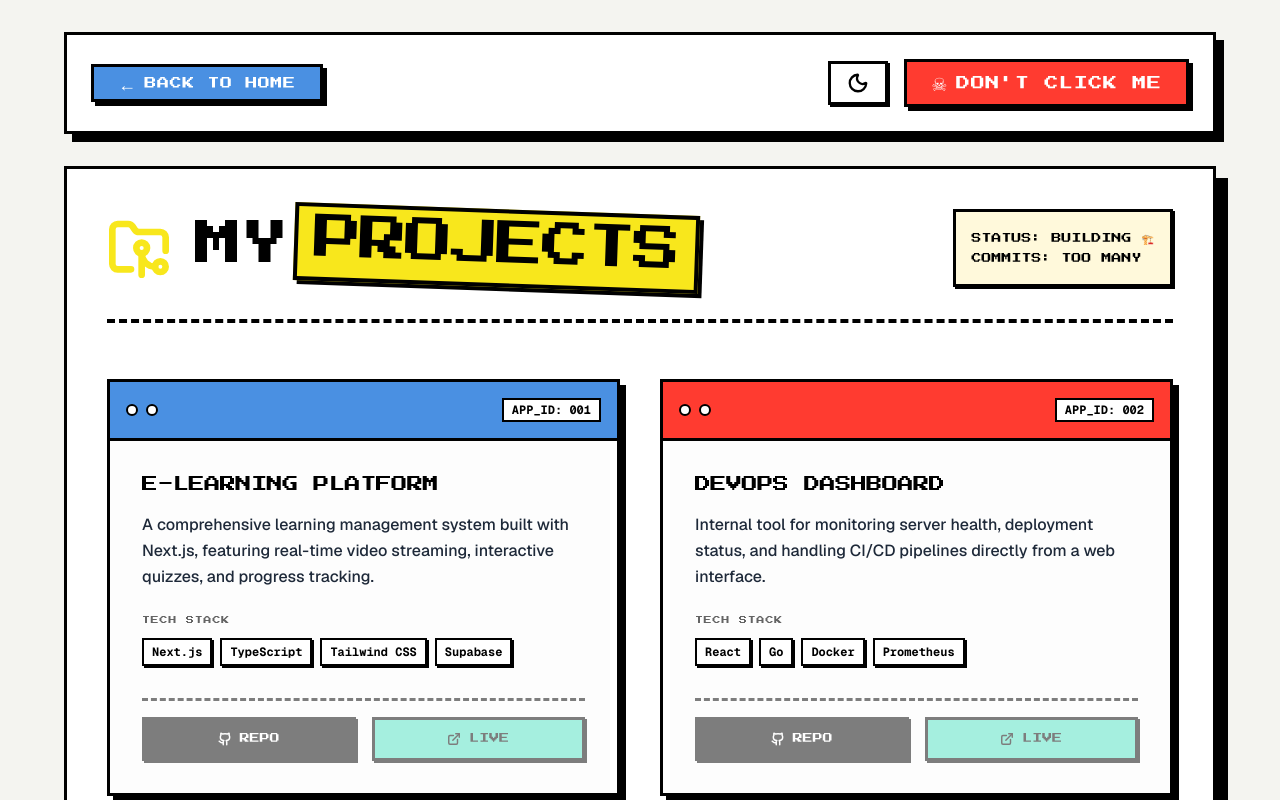
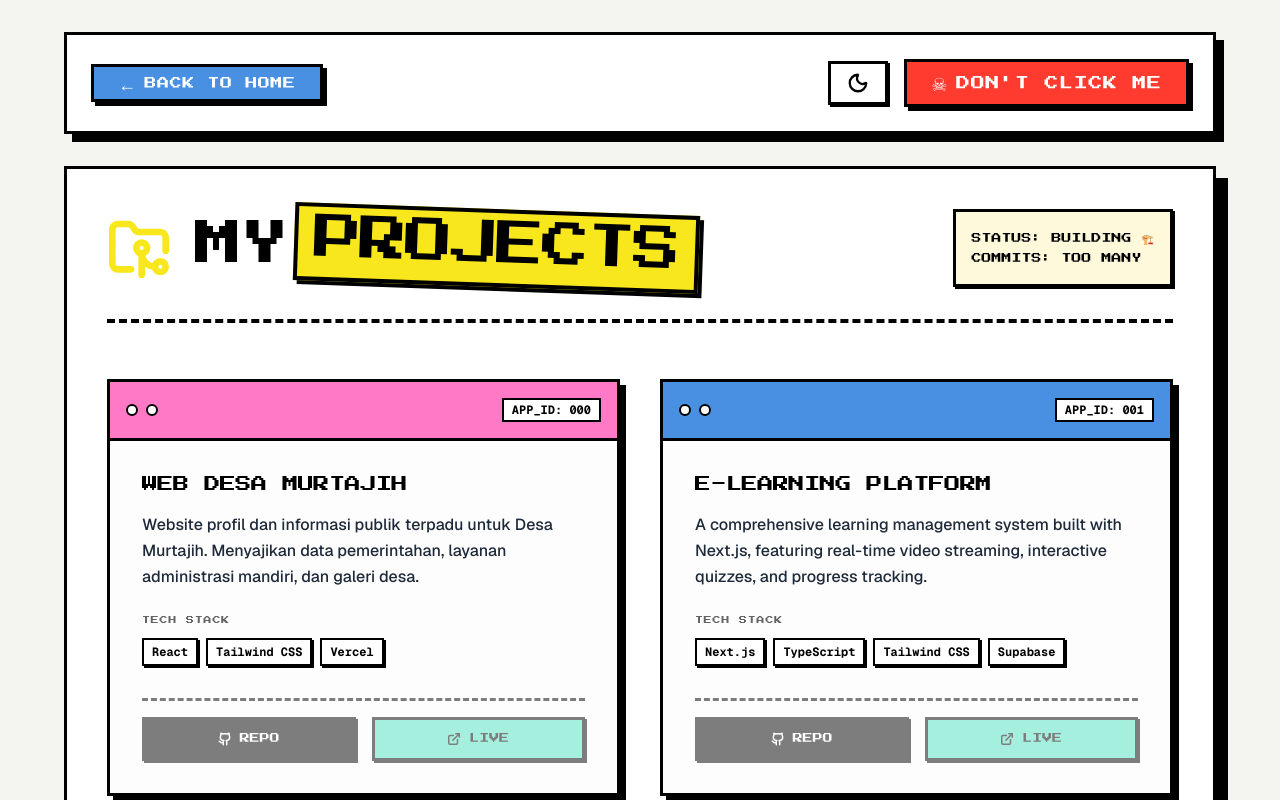
Before and after one commit to MakdumIbrohim/portfolio-v2, a Next.js app: page /projects in a window 1280 px wide. Shown: the top 800 px of the page. Built offline with nearby package versions, Linux system fonts and the light colour scheme.

Commit message:
feat: Add a new projects page to showcase portfolio items.

```diff
--- a/app/projects/page.tsx
+++ b/app/projects/page.tsx
@@ -9,6 +9,15 @@ import { MobileMenu } from '@/components/mobile-menu';
 
 // Sample projects data
 const projects = [
+    {
+        id: 0,
+        title: "Web Desa Murtajih",
+        description: "Website profil dan informasi publik terpadu untuk Desa Murtajih. Menyajikan data pemerintahan, layanan administrasi mandiri, dan galeri desa.",
+        tech: ["React", "Tailwind CSS", "Vercel"],
+        color: "#ff79c6", // Magenta
+        link: "https://desamurtajih.vercel.app/",
+        github: "https://github.com/Radisty32/web_desa_murtajih.git"
+    },
     {
         id: 1,
         title: "E-Learning Platform",
```
